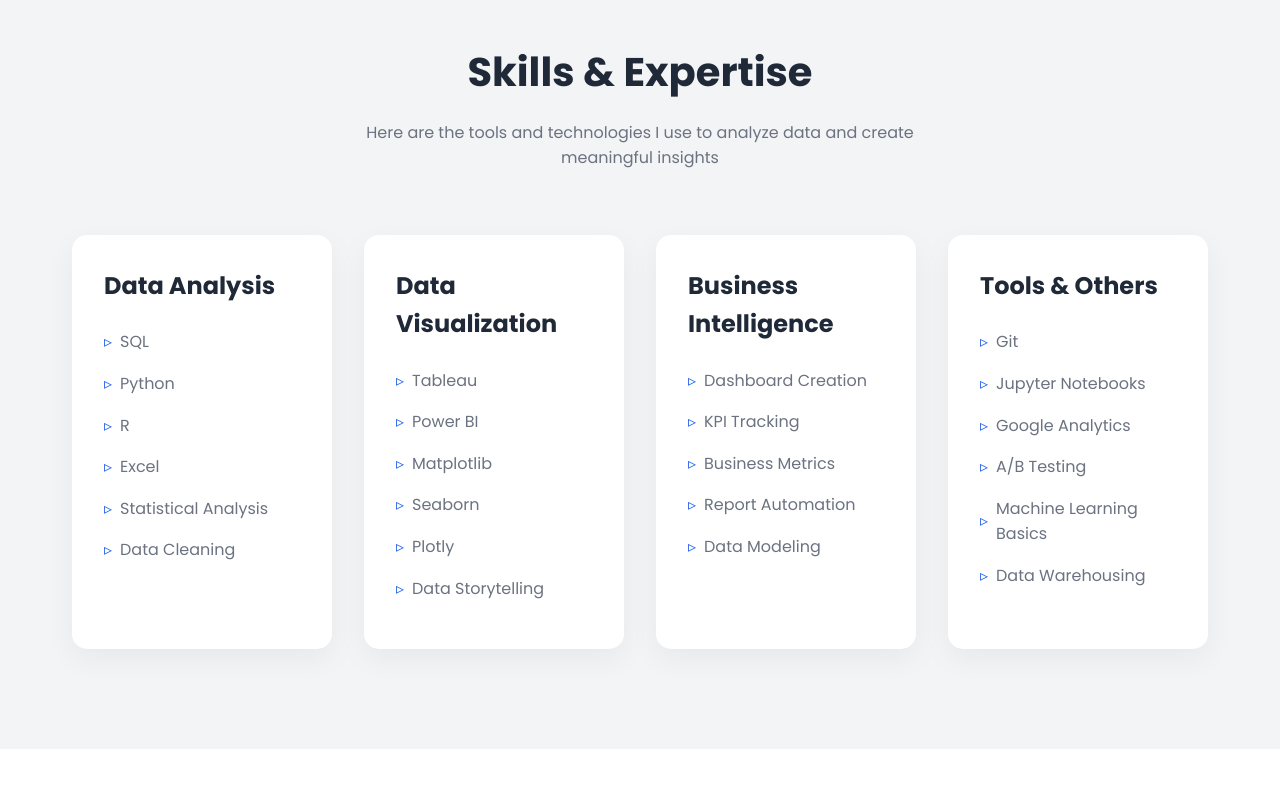
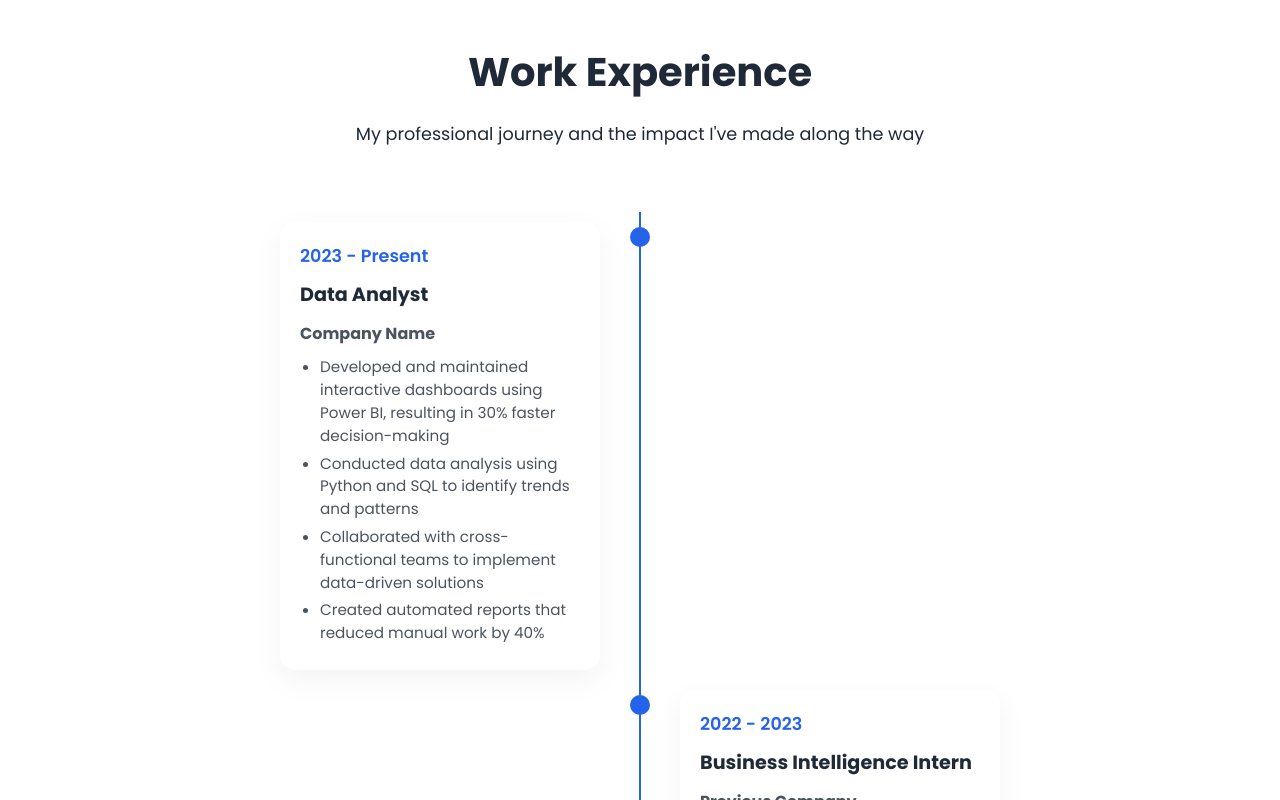
Before and after one commit to Preethesh29/Preethesh_kumar_PF, a React (Vite) app: page / in a window 1280 px wide. Shown: the part 1640-2440 px from the top of the page. Built offline with nearby package versions, Linux system fonts and the light colour scheme.

Commit message:
exp section added

```diff
--- a/src/App.jsx
+++ b/src/App.jsx
@@ -5,6 +5,7 @@
 import About from './components/About'
 import Skills from './components/Skills'
 import Projects from './components/Projects'
+import Experience from './components/Experience'
 import Certifications from './components/Certifications'
 import Contact from './components/Contact'
 import ScrollToTop from './components/ScrollToTop'
@@ -22,6 +23,7 @@
         <main>
           <Hero />
           <About />
+          <Experience />
           <Skills />
           <Projects />
           <Certifications />
--- /dev/null
+++ b/src/components/Experience.jsx
@@ -0,0 +1,263 @@
+import React from 'react'
+import styled from 'styled-components'
+import { motion } from 'framer-motion'
+
+const ExperienceSection = styled.section`
+  padding: 100px 0;
+  background-color: var(--background-light);
+
+  @media (max-width: 768px) {
+    padding: 60px 0;
+  }
+`
+
+const ExperienceContainer = styled.div`
+  max-width: 1200px;
+  margin: 0 auto;
+  padding: 0 2rem;
+
+  @media (max-width: 480px) {
+    padding: 0 1rem;
+  }
+`
+
+const ExperienceHeader = styled.div`
+  text-align: center;
+  margin-bottom: 4rem;
+
+  h2 {
+    font-size: 2.5rem;
+    color: var(--text-dark);
+    margin-bottom: 1rem;
+
+    @media (max-width: 768px) {
+      font-size: 2rem;
+    }
+
+    @media (max-width: 480px) {
+      font-size: 1.8rem;
+    }
+  }
+
+  p {
+    color: var(--text-dark);
+    opacity: 0.8;
+    max-width: 600px;
+    margin: 0 auto;
+    font-size: 1.1rem;
+
+    @media (max-width: 768px) {
+      font-size: 1rem;
+      padding: 0 1rem;
+    }
+  }
+`
+
+const Timeline = styled.div`
+  position: relative;
+  max-width: 800px;
+  margin: 0 auto;
+
+  &::after {
+    content: '';
+    position: absolute;
+    width: 2px;
+    background: var(--primary-color);
+    top: 0;
+    bottom: 0;
+    left: 50%;
+    margin-left: -1px;
+
+    @media (max-width: 768px) {
+      left: 30px;
+    }
+  }
+`
+
+const TimelineItem = styled(motion.div)`
+  padding: 10px 40px;
+  position: relative;
+  width: 50%;
+  box-sizing: border-box;
+
+  &:nth-child(odd) {
+    left: 0;
+  }
+
+  &:nth-child(even) {
+    left: 50%;
+  }
+
+  &::after {
+    content: '';
+    position: absolute;
+    width: 20px;
+    height: 20px;
+    background: var(--primary-color);
+    border-radius: 50%;
+    top: 15px;
+    right: -10px;
+    z-index: 1;
+  }
+
+  &:nth-child(even)::after {
+    left: -10px;
+  }
+
+  @media (max-width: 768px) {
+    width: 100%;
+    padding-left: 70px;
+    padding-right: 25px;
+
+    &:nth-child(odd),
+    &:nth-child(even) {
+      left: 0;
+    }
+
+    &::after {
+      left: 20px;
+    }
+
+    &:nth-child(even)::after {
+      left: 20px;
+    }
+  }
+`
+
+const TimelineContent = styled.div`
+  padding: 20px;
+  background: white;
+  border-radius: 15px;
+  box-shadow: 0 10px 30px rgba(0, 0, 0, 0.05);
+
+  @media (max-width: 480px) {
+    padding: 15px;
+  }
+`
+
+const TimelineDate = styled.span`
+  color: var(--primary-color);
+  font-weight: 600;
+  display: block;
+  margin-bottom: 10px;
+  font-size: 1.1rem;
+
+  @media (max-width: 480px) {
+    font-size: 1rem;
+  }
+`
+
+const TimelineTitle = styled.h3`
+  color: var(--text-dark);
+  margin-bottom: 10px;
+  font-size: 1.2rem;
+
+  @media (max-width: 480px) {
+    font-size: 1.1rem;
+  }
+`
+
+const TimelineCompany = styled.h4`
+  color: var(--text-dark);
+  opacity: 0.8;
+  margin-bottom: 10px;
+  font-size: 1rem;
+
+  @media (max-width: 480px) {
+    font-size: 0.9rem;
+  }
+`
+
+const TimelineDescription = styled.ul`
+  color: var(--text-dark);
+  opacity: 0.8;
+  margin: 0;
+  padding-left: 20px;
+  font-size: 0.95rem;
+
+  @media (max-width: 480px) {
+    font-size: 0.9rem;
+    padding-left: 15px;
+  }
+`
+
+const TimelineDescriptionItem = styled.li`
+  margin-bottom: 5px;
+  line-height: 1.5;
+`
+
+const Experience = () => {
+  const experienceData = [
+    {
+      date: '2023 - Present',
+      title: 'Data Analyst',
+      company: 'Company Name',
+      description: [
+        'Developed and maintained interactive dashboards using Power BI, resulting in 30% faster decision-making',
+        'Conducted data analysis using Python and SQL to identify trends and patterns',
+        'Collaborated with cross-functional teams to implement data-driven solutions',
+        'Created automated reports that reduced manual work by 40%'
+      ]
+    },
+    {
+      date: '2022 - 2023',
+      title: 'Business Intelligence Intern',
+      company: 'Previous Company',
+      description: [
+        'Assisted in data collection and cleaning processes',
+        'Created visualizations for monthly business reviews',
+        'Participated in data quality improvement initiatives',
+        'Supported senior analysts in report generation'
+      ]
+    }
+  ]
+
+  return (
+    <ExperienceSection id="experience">
+      <ExperienceContainer>
+        <ExperienceHeader>
+          <motion.h2
+            initial={{ opacity: 0, y: 20 }}
+            whileInView={{ opacity: 1, y: 0 }}
+            viewport={{ once: true }}
+            transition={{ duration: 0.5 }}
+          >
+            Work Experience
+          </motion.h2>
+          <motion.p
+            initial={{ opacity: 0, y: 20 }}
+            whileInView={{ opacity: 1, y: 0 }}
+            viewport={{ once: true }}
+            transition={{ duration: 0.5, delay: 0.2 }}
+          >
+            My professional journey and the impact I've made along the way
+          </motion.p>
+        </ExperienceHeader>
+        <Timeline>
+          {experienceData.map((experience, index) => (
+            <TimelineItem
+              key={index}
+              initial={{ opacity: 0, x: index % 2 === 0 ? -50 : 50 }}
+              whileInView={{ opacity: 1, x: 0 }}
+              viewport={{ once: true }}
+              transition={{ duration: 0.5, delay: index * 0.2 }}
+            >
+              <TimelineContent>
+                <TimelineDate>{experience.date}</TimelineDate>
+                <TimelineTitle>{experience.title}</TimelineTitle>
+                <TimelineCompany>{experience.company}</TimelineCompany>
+                <TimelineDescription>
+                  {experience.description.map((item, i) => (
+                    <TimelineDescriptionItem key={i}>{item}</TimelineDescriptionItem>
+                  ))}
+                </TimelineDescription>
+              </TimelineContent>
+            </TimelineItem>
+          ))}
+        </Timeline>
+      </ExperienceContainer>
+    </ExperienceSection>
+  )
+}
+
+export default Experience
--- a/src/components/Navbar.jsx
+++ b/src/components/Navbar.jsx
@@ -22,6 +22,10 @@
   display: flex;
   justify-content: space-between;
   align-items: center;
+
+  @media (max-width: 480px) {
+    padding: 0 1rem;
+  }
 `
 
 const Logo = styled.a`
@@ -33,6 +37,10 @@
 
   &:hover {
     color: var(--primary-color);
+  }
+
+  @media (max-width: 480px) {
+    font-size: 1.3rem;
   }
 `
 
@@ -51,6 +59,19 @@
     background: white;
     padding: 1rem;
     box-shadow: 0 2px 10px rgba(0, 0, 0, 0.1);
+    gap: 1rem;
+    animation: ${props => props.isOpen ? 'slideDown 0.3s ease' : 'none'};
+  }
+
+  @keyframes slideDown {
+    from {
+      opacity: 0;
+      transform: translateY(-10px);
+    }
+    to {
+      opacity: 1;
+      transform: translateY(0);
+    }
   }
 `
 
@@ -59,9 +80,21 @@
   text-decoration: none;
   font-weight: 500;
   transition: color 0.3s ease;
+  font-size: 1rem;
 
   &:hover {
     color: var(--primary-color);
+  }
+
+  @media (max-width: 768px) {
+    width: 100%;
+    text-align: center;
+    padding: 0.5rem 0;
+    font-size: 1.1rem;
+  }
+
+  @media (max-width: 480px) {
+    font-size: 1rem;
   }
 `
 
@@ -72,9 +105,19 @@
   font-size: 1.5rem;
   cursor: pointer;
   color: var(--text-color);
+  padding: 0.5rem;
+  transition: color 0.3s ease;
+
+  &:hover {
+    color: var(--primary-color);
+  }
 
   @media (max-width: 768px) {
     display: block;
+  }
+
+  @media (max-width: 480px) {
+    font-size: 1.3rem;
   }
 `
 
@@ -96,20 +139,38 @@
     setIsOpen(!isOpen)
   }
 
+  // Close menu when clicking outside
+  useEffect(() => {
+    const handleClickOutside = (event) => {
+      if (isOpen && !event.target.closest('nav')) {
+        setIsOpen(false)
+      }
+    }
+
+    document.addEventListener('click', handleClickOutside)
+    return () => document.removeEventListener('click', handleClickOutside)
+  }, [isOpen])
+
+  // Close menu when clicking a link
+  const handleLinkClick = () => {
+    setIsOpen(false)
+  }
+
   return (
     <Nav scrolled={scrolled}>
       <NavContainer>
         <Logo href="#home">Preethesh</Logo>
-        <MenuButton onClick={toggleMenu}>
+        <MenuButton onClick={toggleMenu} aria-label="Toggle menu">
           {isOpen ? '✕' : '☰'}
         </MenuButton>
         <NavLinks isOpen={isOpen}>
-          <NavLink href="#home">Home</NavLink>
-          <NavLink href="#about">About</NavLink>
-          <NavLink href="#skills">Skills</NavLink>
-          <NavLink href="#projects">Projects</NavLink>
-          <NavLink href="#certifications">Certifications</NavLink>
-          <NavLink href="#contact">Contact</NavLink>
+          <NavLink href="#home" onClick={handleLinkClick}>Home</NavLink>
+          <NavLink href="#about" onClick={handleLinkClick}>About</NavLink>
+          <NavLink href="#experience" onClick={handleLinkClick}>Experience</NavLink>
+          <NavLink href="#skills" onClick={handleLinkClick}>Skills</NavLink>
+          <NavLink href="#projects" onClick={handleLinkClick}>Projects</NavLink>
+          <NavLink href="#certifications" onClick={handleLinkClick}>Certifications</NavLink>
+          <NavLink href="#contact" onClick={handleLinkClick}>Contact</NavLink>
         </NavLinks>
       </NavContainer>
     </Nav>
--- a/src/components/Projects.jsx
+++ b/src/components/Projects.jsx
@@ -201,7 +201,7 @@
             viewport={{ once: true }}
             transition={{ duration: 0.5 }}
           >
-            Data Analysis Projects
+            Projects
           </motion.h2>
           <motion.p
             initial={{ opacity: 0, y: 20 }}
```
